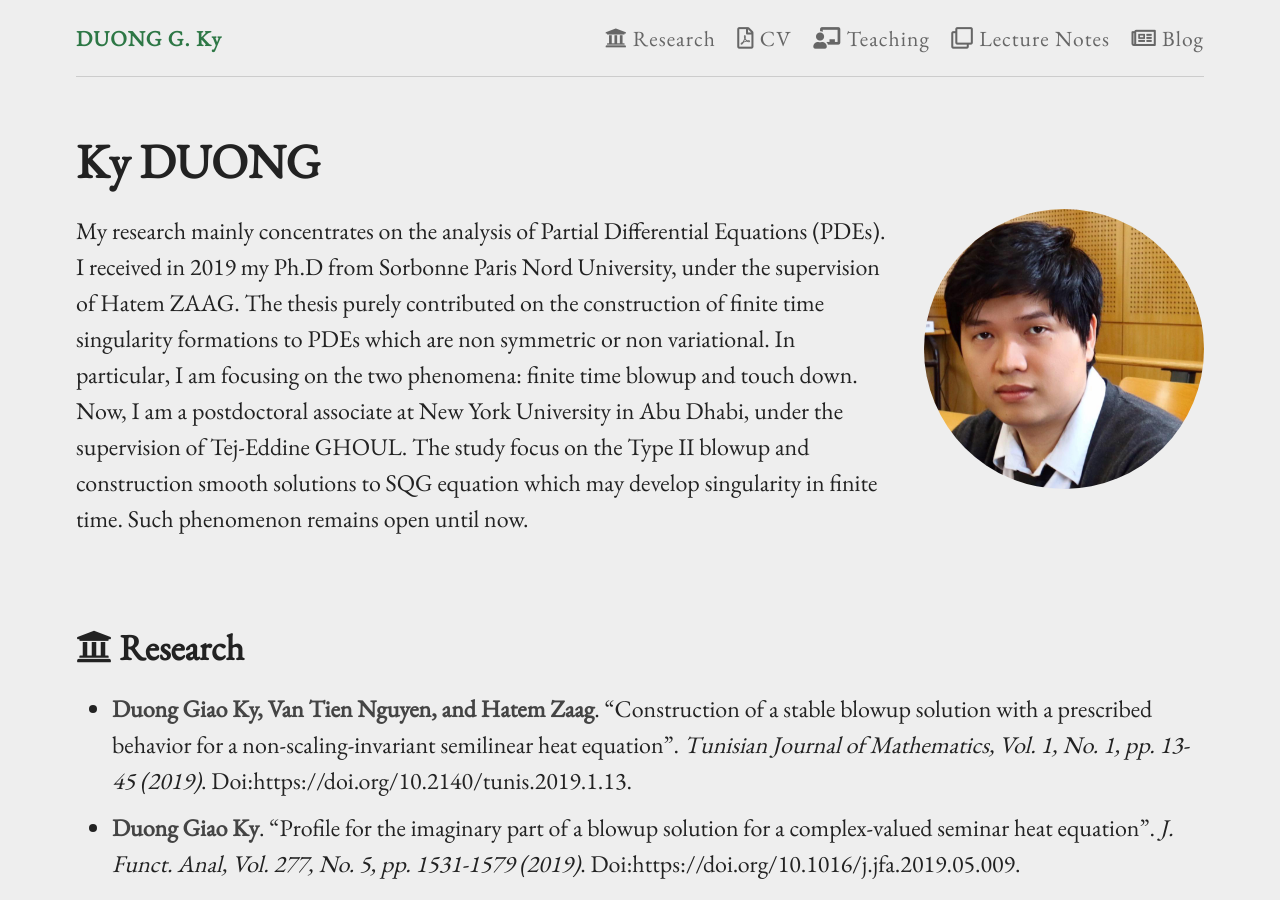
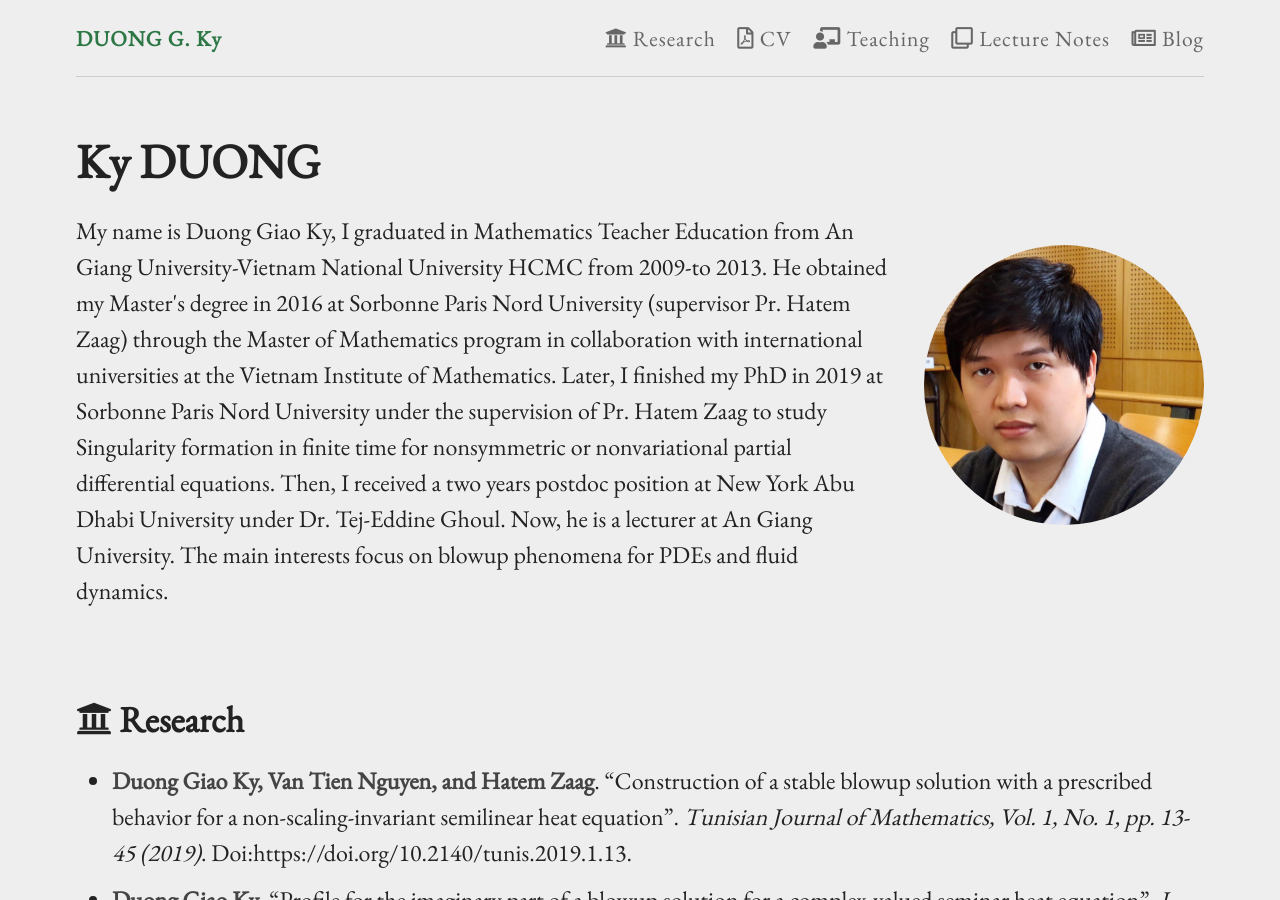
Before and after one commit to duonggiaoky/duonggiaoky.github.io, a Jekyll site: the page built from index.md, in a window 1280 px wide and 900 px high. Built offline with Jekyll 4.4.1, drawn with Linux system fonts in a browser that asks for light colours.

Commit message:
Update index.md
Update!

```diff
--- a/index.md
+++ b/index.md
@@ -9,7 +9,7 @@ permalink: /
     <h1>{{ site.author.name }}</h1>
     <p>
 
-  My research mainly concentrates  on the analysis of   Partial Differential Equations (PDEs). I received in 2019  my  Ph.D  from Sorbonne Paris Nord University,  under the supervision of  Hatem ZAAG.  The thesis  purely contributed on  the construction of   finite time singularity formations to PDEs which are non symmetric or non variational. In particular, I am focusing on the two phenomena:   finite time  blowup and touch down. Now, I am a postdoctoral associate at New York University in Abu Dhabi, under the supervision of  Tej-Eddine GHOUL. The study focus   on the  Type II blowup   and  construction  smooth    solutions  to  SQG equation which may develop  singularity in finite time.     Such  phenomenon  remains open until now.
+ My name is  Duong Giao Ky, I graduated in Mathematics Teacher Education from An Giang University-Vietnam National University HCMC from 2009-to 2013. He obtained my Master's degree in 2016 at Sorbonne Paris Nord University (supervisor Pr. Hatem Zaag) through the Master of Mathematics program in collaboration with international universities at the Vietnam Institute of Mathematics. Later, I finished my PhD in 2019 at Sorbonne Paris Nord University under the  supervision of  Pr. Hatem Zaag to study Singularity formation in finite time for nonsymmetric or nonvariational partial differential equations. Then, I received a two years postdoc position  at New York Abu Dhabi University under Dr. Tej-Eddine Ghoul. Now, he is a lecturer at  An Giang University. The main interests focus on blowup phenomena for PDEs  and fluid dynamics.
     </p>
   </div>
   <div class="captioned-img">
```
